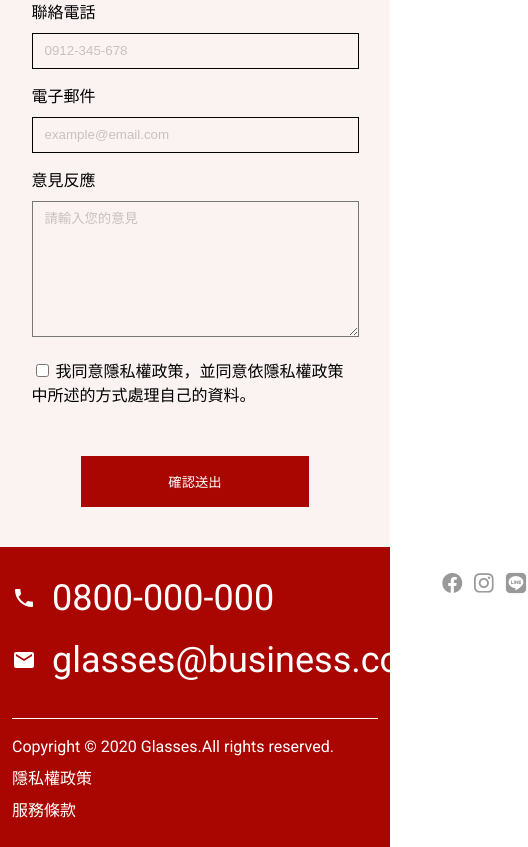
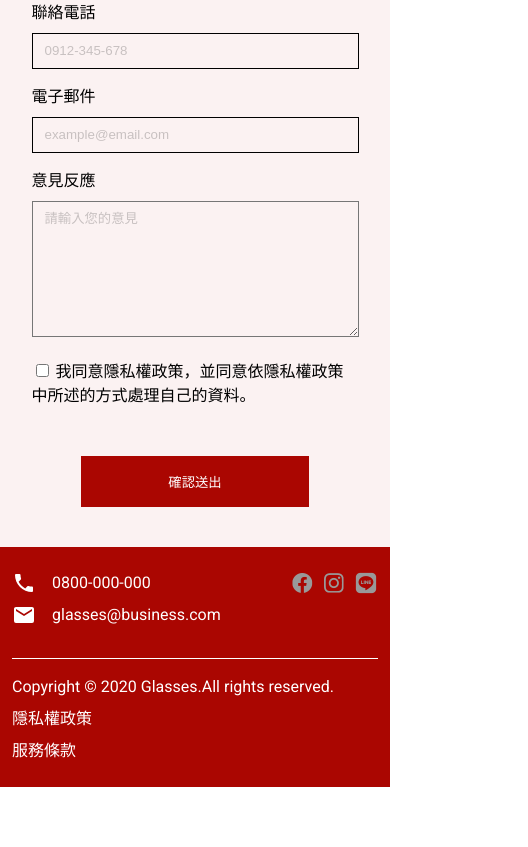
Before and after one commit to OwLu0905/week3-lv3-RWD, a plain HTML site: page index.html in a window 390 px wide. Shown: the part 6632-7479 px from the top of the page, 528 px wide, since content can reach past the window. After the commit the page ends 7419 px from the top, so only its background shows below. Drawn offline with Linux system fonts and the light colour scheme.

Commit message:
media a tag

```diff
--- a/style.css
+++ b/style.css
@@ -348,7 +348,7 @@ a {
     padding-top: 12px;
     padding-bottom: 23px;
   }
-  .media p {
+  .media a {
     font-size: 16px;
   }
   .media svg {
```
